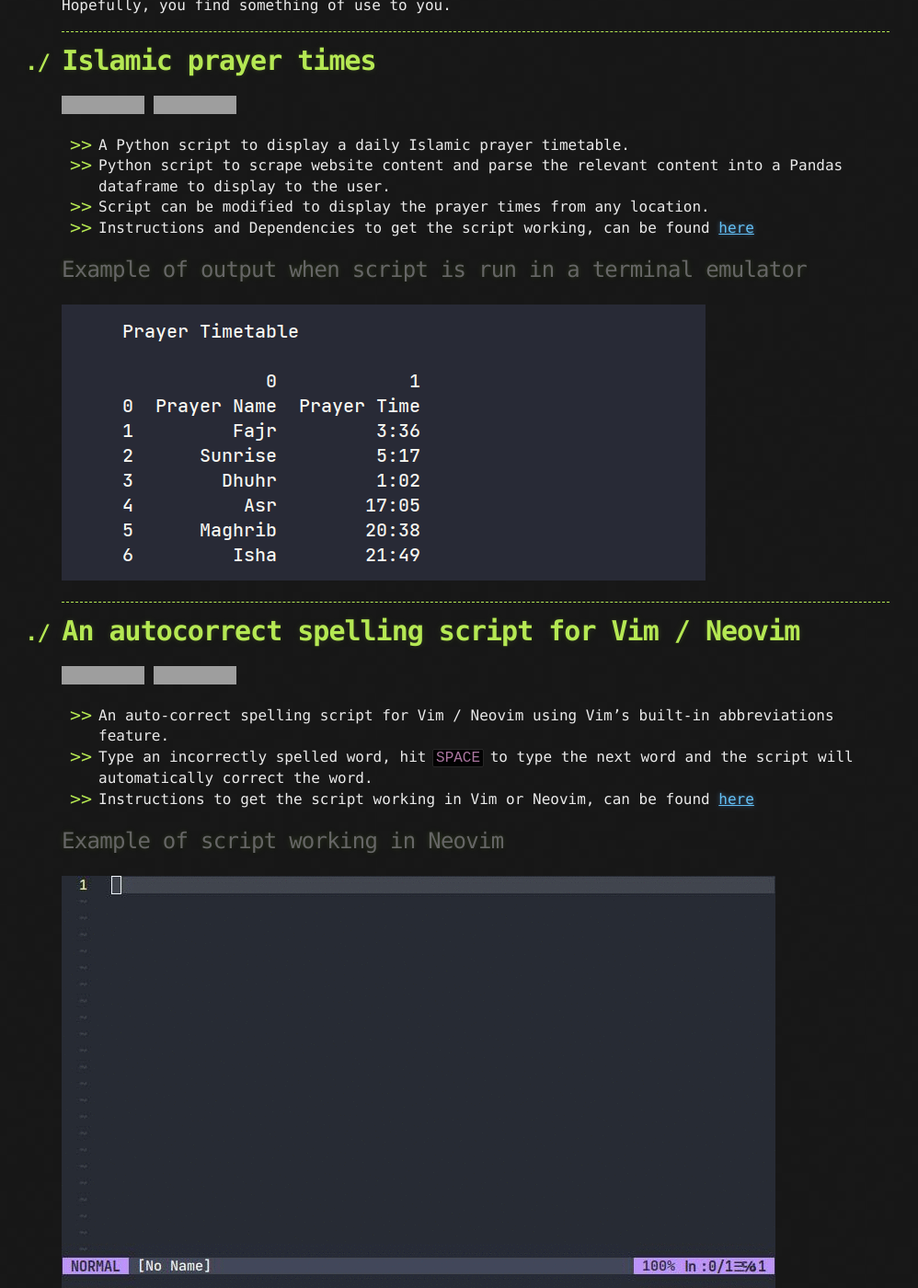
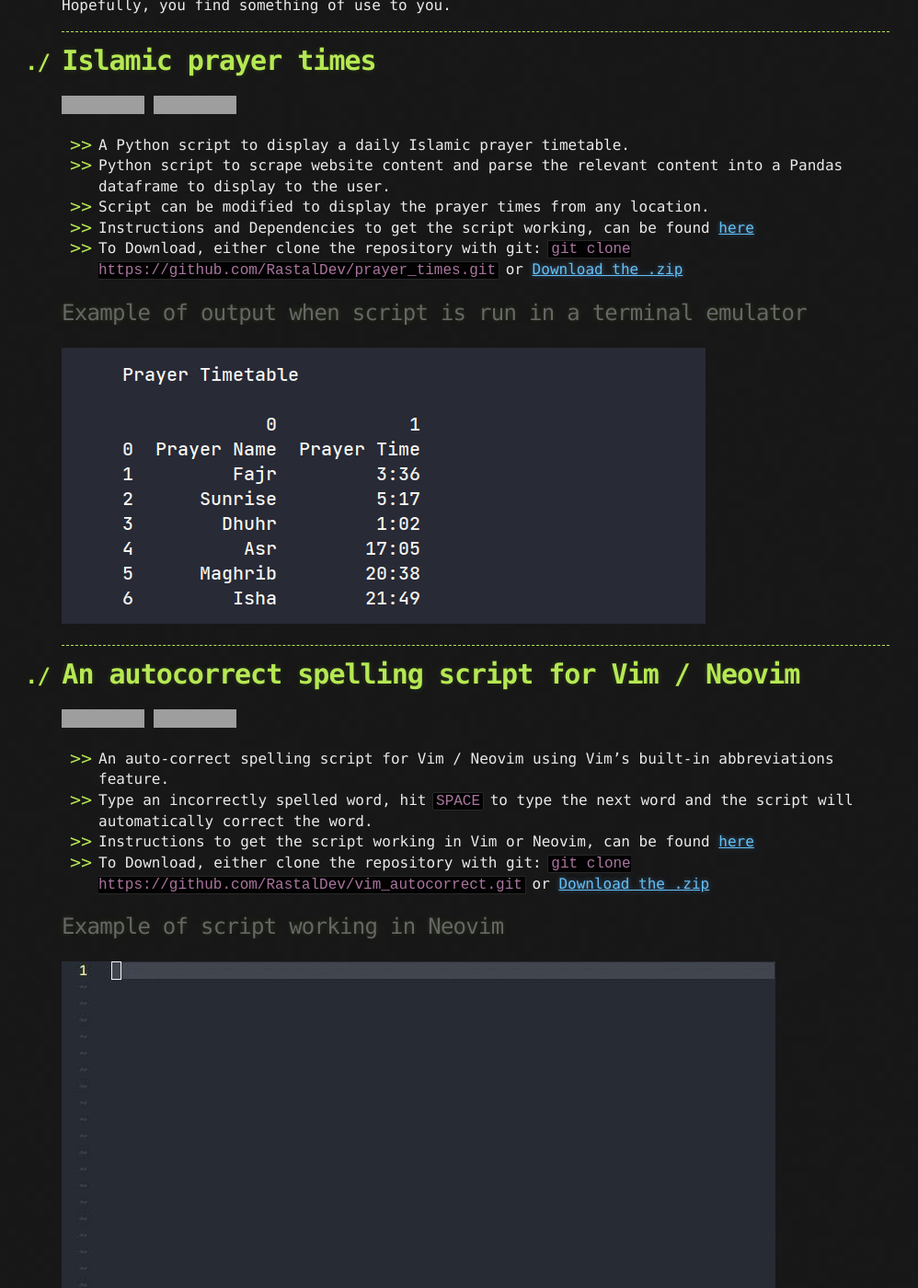
Before and after one commit to RastalDev/rastaldev.github.io, a Jekyll site: the page built from index.md, in a window 1280 px wide and 1400 px high, scrolled down 612 px. Shown: the whole window at 92% size, without its empty margins (123-1121 px from the left). Built offline with Jekyll 4.4.1, drawn with Linux system fonts in a browser that asks for light colours; some of the changed text lies outside the part shown; grey boxes are pictures that could not be loaded.

Commit message:
added download link

```diff
--- a/index.md
+++ b/index.md
@@ -31,6 +31,8 @@ All these projects are for use in a terminal emulator, because that's where I sp
 - Python script to scrape website content and parse the relevant content into a Pandas dataframe to display to the user.
 - Script can be modified to display the prayer times from any location.
 - Instructions and Dependencies to get the script working, can be found [here](https://github.com/RastalDev/prayer_times#necessary-python-libraries-which-must-be-installed-to-run-the-script)
+- To Download, either clone the repository with git:
+`git clone https://github.com/RastalDev/prayer_times.git` or [Download the .zip](https://github.com/RastalDev/prayer_times/archive/master.zip)
 
 ## Example of output when script is run in a terminal emulator
 
@@ -45,6 +47,7 @@ All these projects are for use in a terminal emulator, because that's where I sp
 - An auto-correct spelling script for Vim / Neovim using Vim's built-in abbreviations feature.
 - Type an incorrectly spelled word, hit `SPACE` to type the next word and the script will automatically correct the word.
 - Instructions to get the script working in Vim or Neovim, can be found [here](https://github.com/RastalDev/vim_autocorrect#to-use-the-script)
+- To Download, either clone the repository with git: `git clone https://github.com/RastalDev/vim_autocorrect.git` or [Download the .zip](https://github.com/RastalDev/vim_autocorrect/archive/master.zip)
 
 ## Example of script working in Neovim
 
@@ -59,6 +62,7 @@ All these projects are for use in a terminal emulator, because that's where I sp
 - `tut` is a terminal user interface for the [Mastodon](https://joinmastodon.org/) social network with vim inspired keys.
 - The `tut` repository, with full install instructions, can be found [here](https://github.com/RasmusLindroth/tut)
 - Instructions to get the Dracula theme working in `tut`, can be found [here](https://draculatheme.com/tut)
+- To Download, either clone the repository with git `git clone https://github.com/dracula/tut.git` or [Download the .zip](https://github.com/dracula/tut/archive/master.zip)
 
 ## Example of Dracula theme in `tut`
 
```
